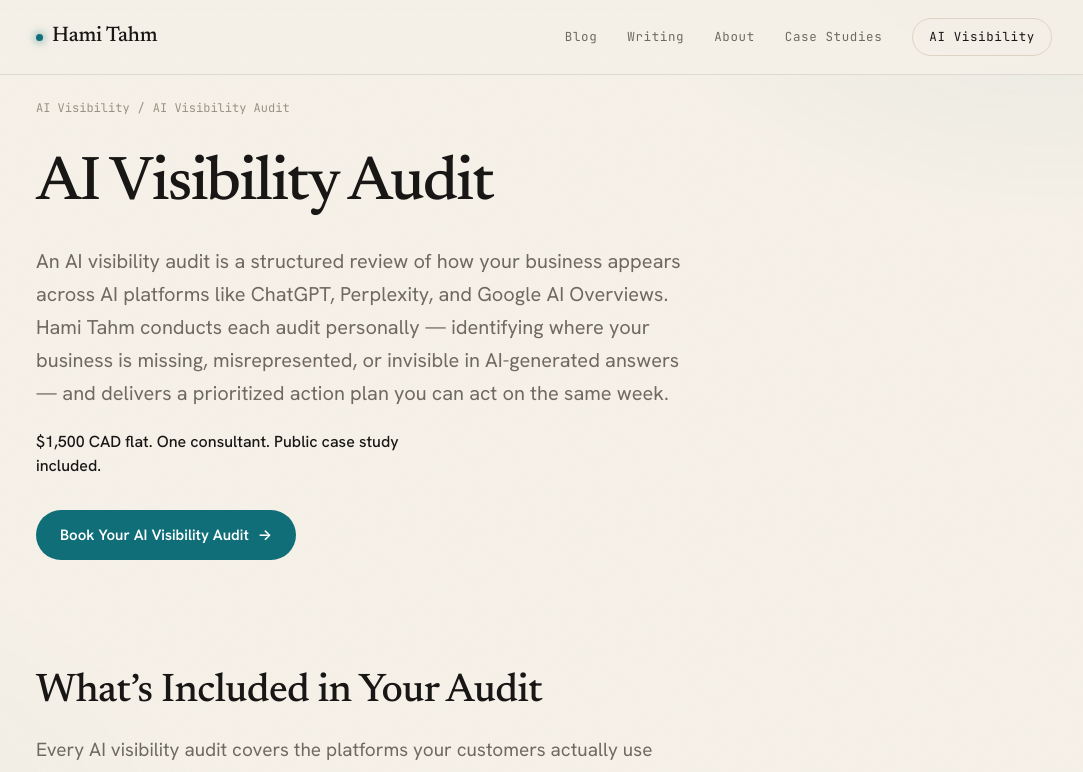
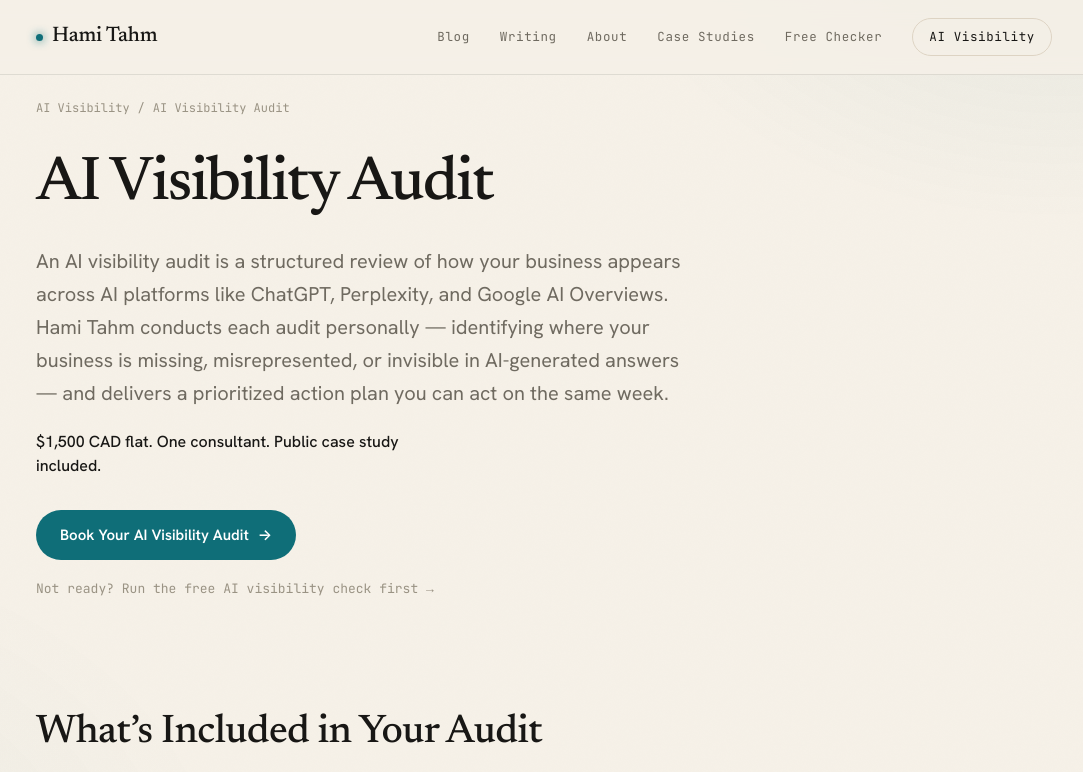
Before and after one commit to Hami-Tahm/hamitahm.com, a Next.js app: page /ai-visibility/ai-visibility-audit in a window 1280 px wide. Shown: the top 772 px of the page, without its empty margins (96-1179 px from the left). Built offline with nearby package versions, Linux system fonts and the light colour scheme.

Commit message:
feat(funnel): checker CTAs (nav + hub hero + top blogs primary, money page secondary) + ai_checker_submit GTM event; CMO checker copy

```diff
--- a/src/app/ai-visibility/ai-visibility-audit/page.tsx
+++ b/src/app/ai-visibility/ai-visibility-audit/page.tsx
@@ -252,6 +252,18 @@ export default function AIVisibilityAudit() {
               <Link href={BOOKING_URL} className="btn btn-primary">
                 Book Your AI Visibility Audit <span className="arr">&rarr;</span>
               </Link>
+              <div style={{ marginTop: 14 }}>
+                <Link
+                  href="/ai-visibility/ai-visibility-checker/"
+                  style={{
+                    fontFamily: "var(--mono)",
+                    fontSize: 13,
+                    color: "var(--faint)",
+                  }}
+                >
+                  Not ready? Run the free AI visibility check first &rarr;
+                </Link>
+              </div>
             </div>
           </RevealSection>
         </div>
--- a/src/app/ai-visibility/ai-visibility-checker/CheckerForm.tsx
+++ b/src/app/ai-visibility/ai-visibility-checker/CheckerForm.tsx
@@ -60,6 +60,11 @@ export default function CheckerForm() {
         }),
       });
       if (!res.ok) throw new Error("bad status");
+      if (typeof window !== "undefined") {
+        const w = window as unknown as { dataLayer?: Record<string, unknown>[] };
+        w.dataLayer = w.dataLayer || [];
+        w.dataLayer.push({ event: "ai_checker_submit", engines, country });
+      }
       setStatus("done");
     } catch {
       setStatus("error");
--- a/src/app/ai-visibility/page.tsx
+++ b/src/app/ai-visibility/page.tsx
@@ -244,13 +244,16 @@ export default function AIVisibilityPage() {
                 alignItems: "center",
               }}
             >
-              <Link href={AUDIT_URL} className="btn btn-primary">
-                Book Your AI Visibility Audit &mdash; $1,500 CAD{" "}
+              <Link
+                href="/ai-visibility/ai-visibility-checker"
+                className="btn btn-primary"
+              >
+                Run the free AI Visibility Check{" "}
                 <span className="arr">&rarr;</span>
               </Link>
-              <a href="#how" className="btn btn-ghost">
-                How it works
-              </a>
+              <Link href={AUDIT_URL} className="btn btn-ghost">
+                Or book the $1,500 audit
+              </Link>
             </div>
           </RevealSection>
         </div>
--- a/src/app/blog/best-ai-visibility-tools/page.tsx
+++ b/src/app/blog/best-ai-visibility-tools/page.tsx
@@ -985,12 +985,19 @@ export default function BestAIVisibilityToolsPost() {
                 tracking software. $1,500 CAD flat.
               </p>
               <Link
-                href={AUDIT_URL}
+                href="/ai-visibility/ai-visibility-checker/"
                 className="btn btn-primary"
                 style={{ marginTop: 30, position: "relative" }}
               >
-                Book Your AI Visibility Audit &mdash; $1,500 CAD{" "}
+                Run the free AI Visibility Check{" "}
                 <span className="arr">&rarr;</span>
+              </Link>
+              <Link
+                href={AUDIT_URL}
+                className="btn btn-ghost"
+                style={{ marginTop: 14, marginLeft: 12, position: "relative" }}
+              >
+                Or book the $1,500 audit
               </Link>
             </div>
           </RevealSection>
--- a/src/app/blog/how-to-check-ai-visibility/page.tsx
+++ b/src/app/blog/how-to-check-ai-visibility/page.tsx
@@ -771,12 +771,19 @@ export default function HowToCheckAIVisibilityPost() {
                 mapping, and a prioritized action plan. $1,500 CAD flat.
               </p>
               <Link
-                href={AUDIT_URL}
+                href="/ai-visibility/ai-visibility-checker/"
                 className="btn btn-primary"
                 style={{ marginTop: 30, position: "relative" }}
               >
-                Book Your AI Visibility Audit &mdash; $1,500 CAD{" "}
+                Run the free AI Visibility Check{" "}
                 <span className="arr">&rarr;</span>
+              </Link>
+              <Link
+                href={AUDIT_URL}
+                className="btn btn-ghost"
+                style={{ marginTop: 14, marginLeft: 12, position: "relative" }}
+              >
+                Or book the $1,500 audit
               </Link>
             </div>
           </RevealSection>
--- a/src/components/Nav.tsx
+++ b/src/components/Nav.tsx
@@ -56,6 +56,7 @@ export function Nav() {
           <NavLink href="/writing">Writing</NavLink>
           <NavLink href="/hami-tahm">About</NavLink>
           <NavLink href="/case-studies">Case Studies</NavLink>
+          <NavLink href="/ai-visibility/ai-visibility-checker">Free Checker</NavLink>
           <Link
             href="/ai-visibility"
             style={{
@@ -99,6 +100,7 @@ export function Nav() {
           <NavLink href="/writing">Writing</NavLink>
           <NavLink href="/hami-tahm">About</NavLink>
           <NavLink href="/case-studies">Case Studies</NavLink>
+          <NavLink href="/ai-visibility/ai-visibility-checker">Free Checker</NavLink>
           <Link href="/ai-visibility" style={{ fontFamily: "var(--mono)", fontSize: "12.5px", letterSpacing: ".05em", color: "var(--accent)" }}>
             AI Visibility
           </Link>
```
